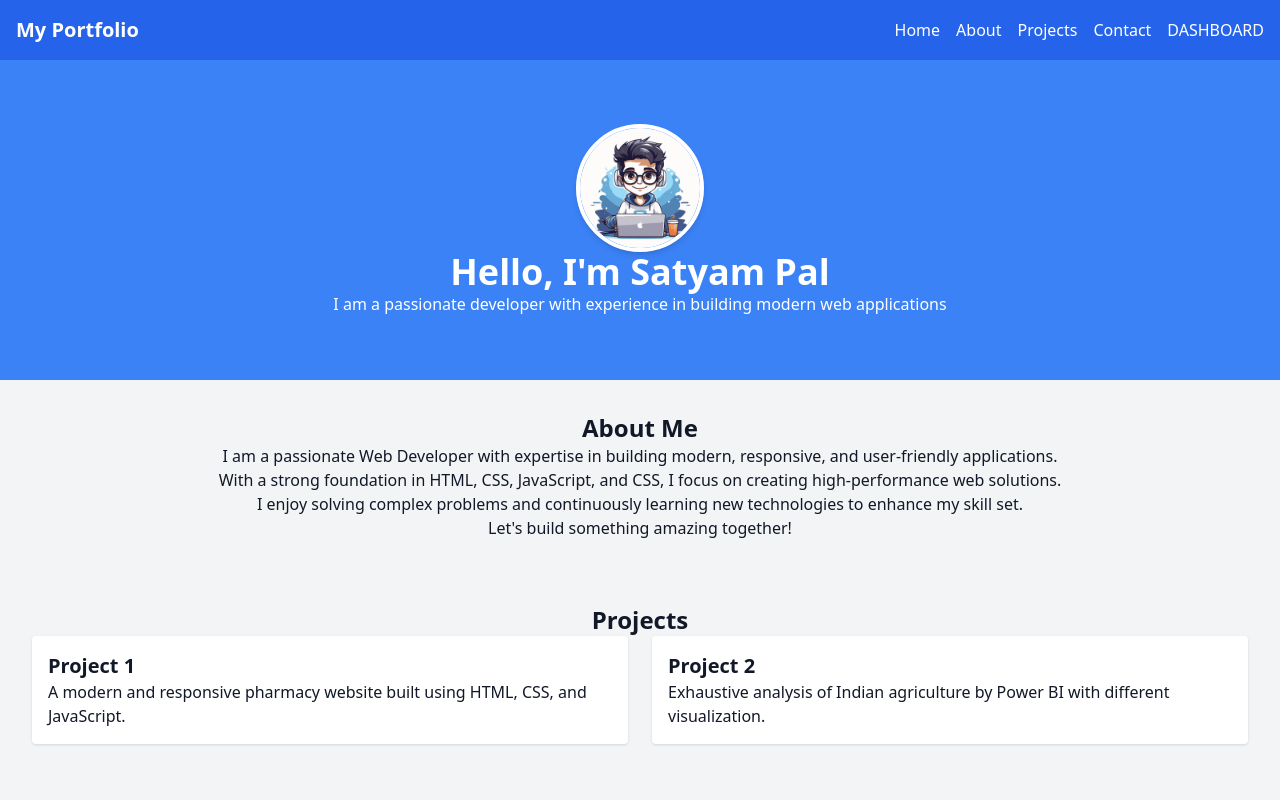
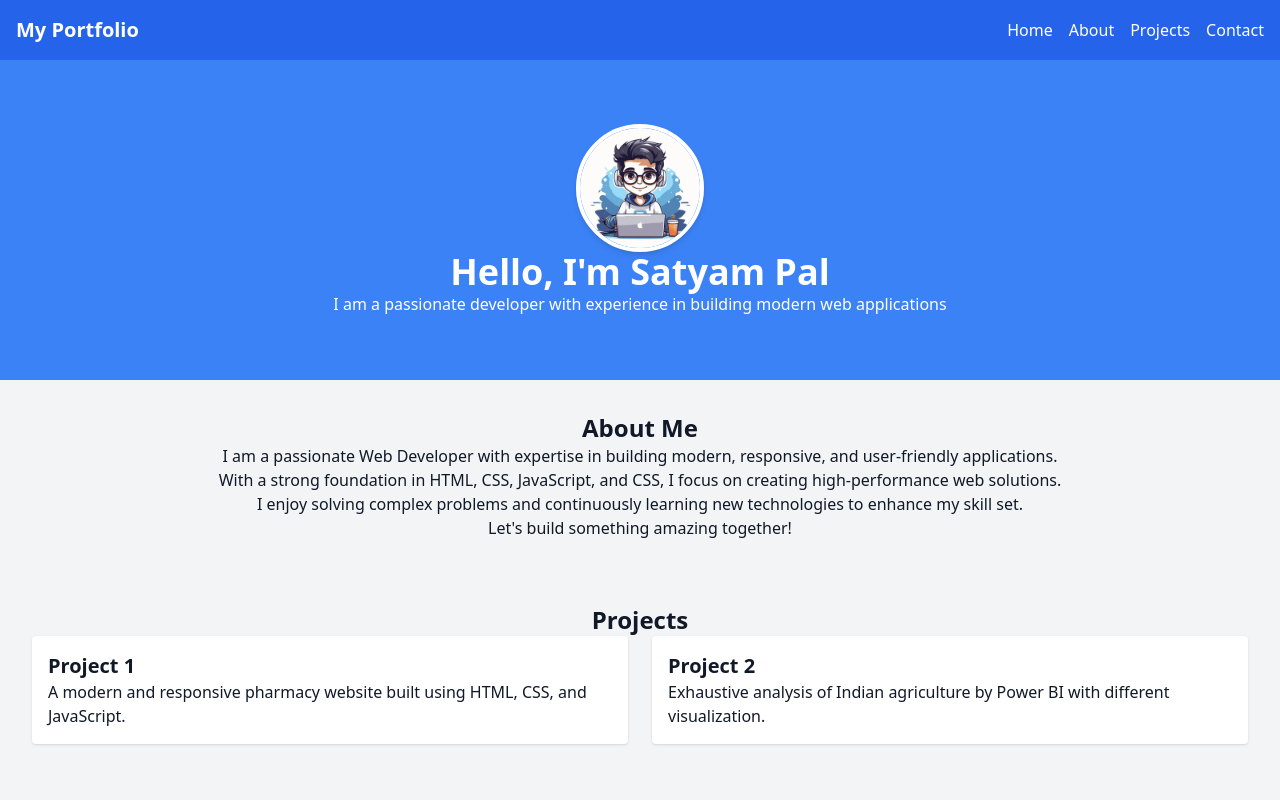
Before and after one commit to Satyam-pal31/FSWD_Assginment, a plain HTML site: page index.html in a window 1280 px wide. Shown: the top 800 px of the page. Drawn offline with nearby package versions, Linux system fonts and the light colour scheme.

Commit message:
Update index.html

```diff
--- a/index.html
+++ b/index.html
@@ -16,7 +16,6 @@
                 <li><a href="#about" class="hover:underline">About</a></li>
                 <li><a href="#projects" class="hover:underline">Projects</a></li>
                 <li><a href="#contact" class="hover:underline">Contact</a></li>
-                <li><a href="MyDashboard.html" class="hover:underline">DASHBOARD</a></li>
             </ul>
         </div>
     </nav>
```
